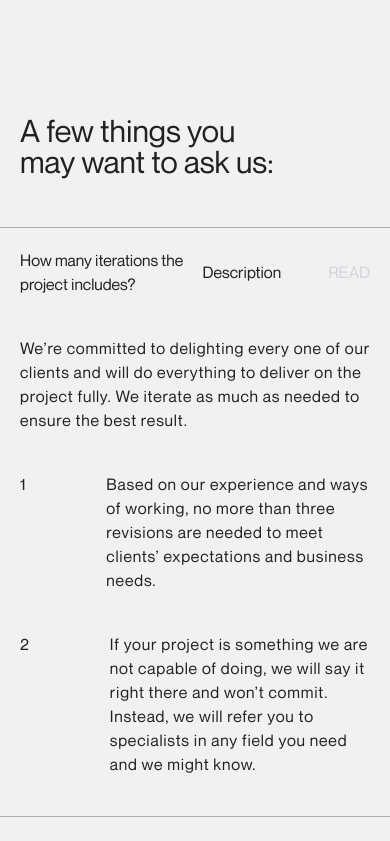
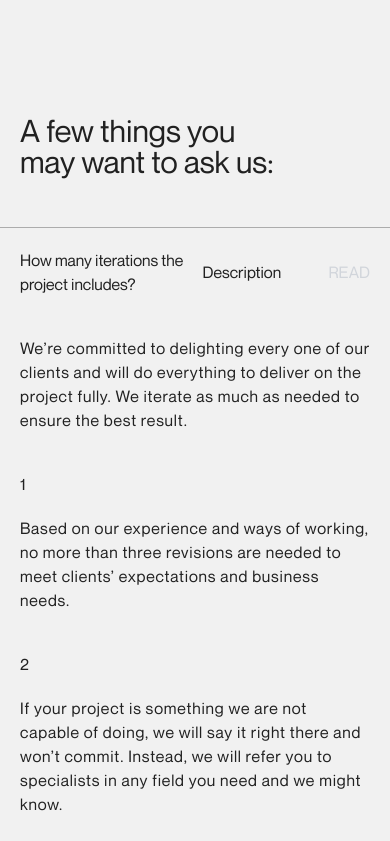
Before and after one commit to Carolkuma/react_ochi_website, a Next.js app: page /contact in a window 390 px wide. Shown: the part 2487-3328 px from the top of the page. Built offline with nearby package versions, Linux system fonts and the light colour scheme.

Commit message:
modified

```diff
--- a/container/contact-page/Faq.tsx
+++ b/container/contact-page/Faq.tsx
@@ -70,7 +70,7 @@ export default function Faq() {
 											{item.links.map((link) => (
 												<div
 													key={link.id}
-													className="flex pt-[20px] justify-between gap-[80px]">
+													className="flex pt-[20px] sm:flex-col xm:flex-col sm:gap-[20px] xm:gap-[20px] justify-between gap-[80px]">
 													<span className="paragraph tracking-wider font-normal font-NeueMontreal text-secondry">
 														{link.title}
 													</span>
```
